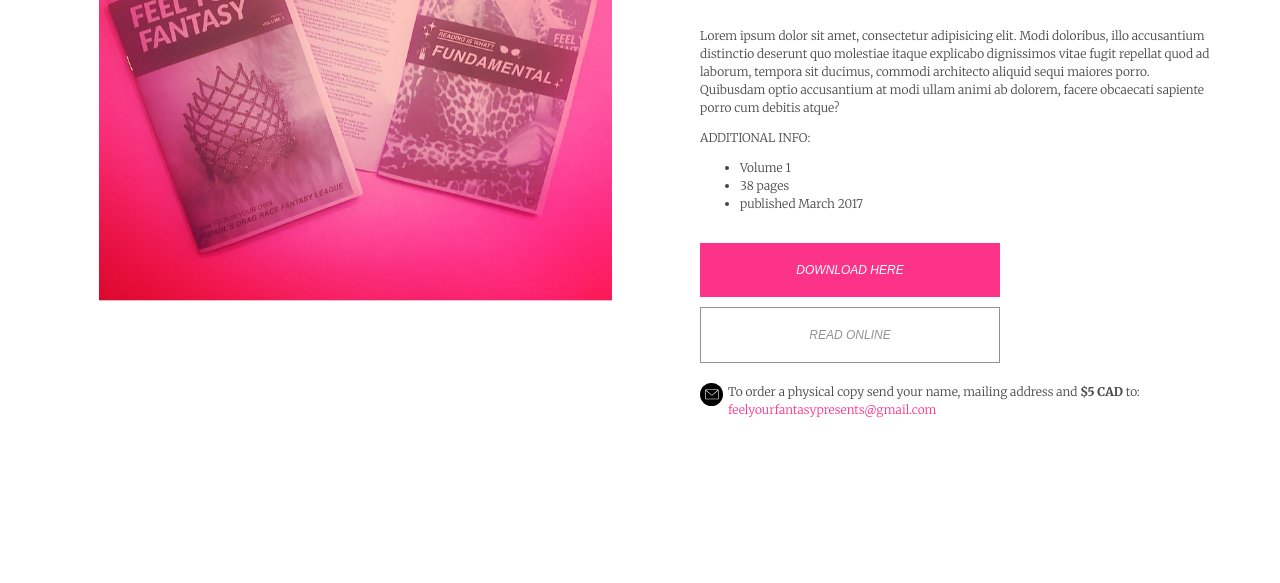
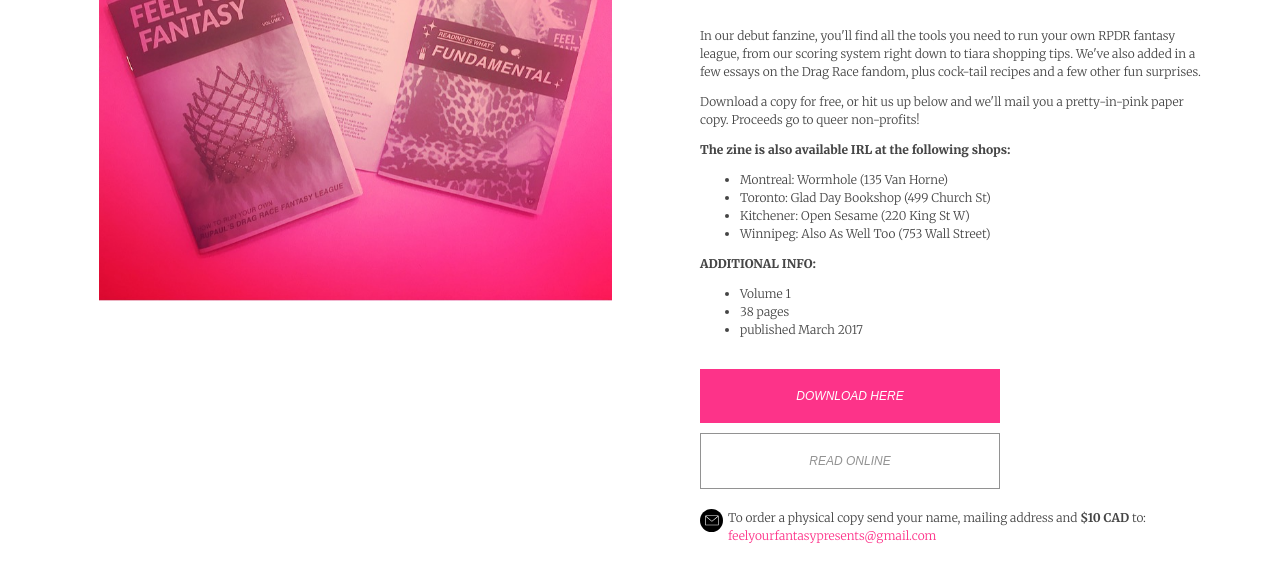
Before and after one commit to stephLaba/feelyourfantasy, a website: page index.html in a window 1280 px wide. Shown: the part 171-754 px from the top of the page. Drawn offline with nearby package versions, Linux system fonts and the light colour scheme; some packages are replaced by stand-ins of ours.

Commit message:
Add new content and GA scripts to page

```diff
--- a/css/styles.scss
+++ b/css/styles.scss
@@ -181,7 +181,7 @@ img {
 
 	&:hover,
 	&:active {
-		background: lighten($pink, 10%);
+		background: lighten($pink, 15%);
 		color: $white;
 	}
 
--- a/index.html
+++ b/index.html
@@ -9,6 +9,9 @@
     <link rel="stylesheet" href="https://maxcdn.bootstrapcdn.com/font-awesome/4.7.0/css/font-awesome.min.css">
     <link rel="icon" href="favicon.ico" type="image/gif" sizes="16x16">
     <meta name="viewport" content="width=device-width, initial-scale=1.0">
+    <meta name="description" content="Feel Your Fantasy Presents: How to Run Your Own Rupaul's Drag Race Fantasy">
+    <meta name="keywords" content="Drag, Drag Queens, Drag Queen, Rupaul, zine, zines, Toronto, Canada, queer, LGBTQQ, Rupaul's Drag Race, Drag Race, gay">
+    <meta name="author" content="Feel Your Fantasy creative director: Russ Martin">
 
   </head>
     <body class="clearfix">
@@ -39,8 +42,16 @@
               </h1>
             </div>
               <div class="productCopy__container__desc serif light">
-              <p> Lorem ipsum dolor sit amet, consectetur adipisicing elit. Modi doloribus, illo accusantium distinctio deserunt quo molestiae itaque explicabo dignissimos vitae fugit repellat quod ad laborum, tempora sit ducimus, commodi architecto aliquid sequi maiores porro. Quibusdam optio accusantium at modi ullam animi ab dolorem, facere obcaecati sapiente porro cum debitis atque?</p>
-               <h4 class="upcase light">Additional Info:</h4>
+              <p>In our debut fanzine, you'll find all the tools you need to run your own RPDR fantasy league, from our scoring system right down to tiara shopping tips. We've also added in a few essays on the Drag Race fandom, plus cock-tail recipes and a few other fun surprises.</p>
+              <p>Download a copy for free, or hit us up below and we'll mail you a pretty-in-pink paper copy. Proceeds go to queer non-profits!</p>
+              <p class="class=upcase light heavy">The zine is also available IRL at the following shops:</p>
+              <ul>
+                <li>Montreal: Wormhole (135 Van Horne)</li>
+                <li>Toronto: Glad Day Bookshop (499 Church St)</li>
+                <li>Kitchener: Open Sesame (220 King St W)</li>
+                <li>Winnipeg: Also As Well Too (753 Wall Street)</li>
+              </ul>
+               <h4 class="upcase light heavy">Additional Info:</h4>
               <ul>
                   <li>Volume 1</li>
                   <li>38 pages</li>
@@ -50,14 +61,14 @@
               <!-- END: productCopy__container -->
               <div class="action__container">
                 <a class="button light upcase italic" href="files/feelYourFantasy.zip" download>Download Here</a>
-                <a class="button light button--secondary upcase italic" target="blank" href="https://drive.google.com/file/d/0BzLh6M65N8msSlE0eFJuYkFibUk/view?usp=sharing">
+                <a class="button light button--secondary upcase italic" target="blank" href="https://drive.google.com/file/d/0B8hxUOJjA78iT1hQbEFrWEpGRDA/view?usp=sharing">
                 <span>Read Online</span></a>
 
                 <p class="serif order--link light">
                 <span class="image__container">
                   <img class="envelope" src="i/envelope.svg" alt="">
                 </span>
-                To order a physical copy send your name, mailing address and <b> $5 CAD </b>to:
+                To order a physical copy send your name, mailing address and <b> $10 CAD </b>to:
                 <br>
                 <a href="mailto:feelyourfantasypresents@gmail.com">feelyourfantasypresents@gmail.com</a></p>
               </div>
@@ -69,8 +80,15 @@
 
       <script src="https://ajax.googleapis.com/ajax/libs/jquery/1.10.2/jquery.min.js"></script>
       <script src="js/script.js"></script>
-      <script async defer
-      src="https://maps.googleapis.com/maps/api/js?key=AIzaSyBp7Fgt0dIGsYknaMPJuzcInUMJfnmuFlA&callback=initMap">
+      <script>
+        (function(i,s,o,g,r,a,m){i['GoogleAnalyticsObject']=r;i[r]=i[r]||function(){
+        (i[r].q=i[r].q||[]).push(arguments)},i[r].l=1*new Date();a=s.createElement(o),
+        m=s.getElementsByTagName(o)[0];a.async=1;a.src=g;m.parentNode.insertBefore(a,m)
+        })(window,document,'script','https://www.google-analytics.com/analytics.js','ga');
+
+        ga('create', 'UA-96790113-1', 'auto');
+        ga('send', 'pageview');
+
       </script>
   </body>
 </html>
```
Also changed, not shown: css/styles.css.
